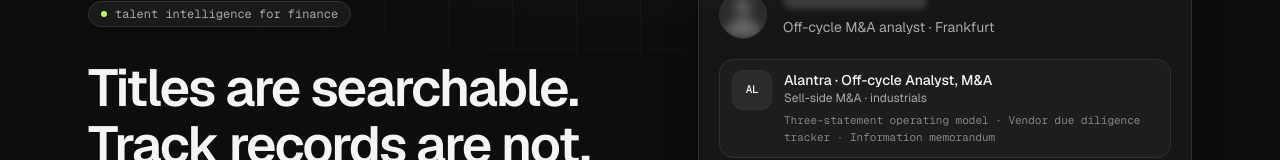
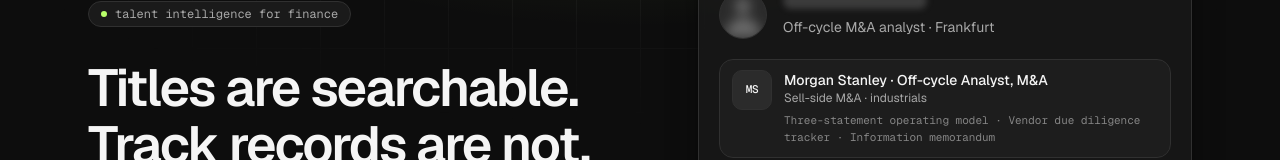
Before and after one commit to llisowski27-hub/stealthhire, a Next.js app in the folder apps/web/: page / in a window 1280 px wide. Shown: the part 265-425 px from the top of the page. Built offline with nearby package versions, Linux system fonts and the light colour scheme.

Commit message:
Use Morgan Stanley as the hero card's employer

```diff
--- a/apps/web/src/components/marketing/candidate-archetypes.ts
+++ b/apps/web/src/components/marketing/candidate-archetypes.ts
@@ -78,9 +78,9 @@ export const EARLY_CAREER_ARCHETYPE: CandidateArchetype = {
   role: "Off-cycle M&A analyst · Frankfurt",
   credentials: [
     {
-      mark: "AL",
-      name: "Alantra",
-      headline: "Alantra · Off-cycle Analyst, M&A",
+      mark: "MS",
+      name: "Morgan Stanley",
+      headline: "Morgan Stanley · Off-cycle Analyst, M&A",
       detail: "Sell-side M&A · industrials",
       artefacts: [
         "Three-statement operating model",
```
